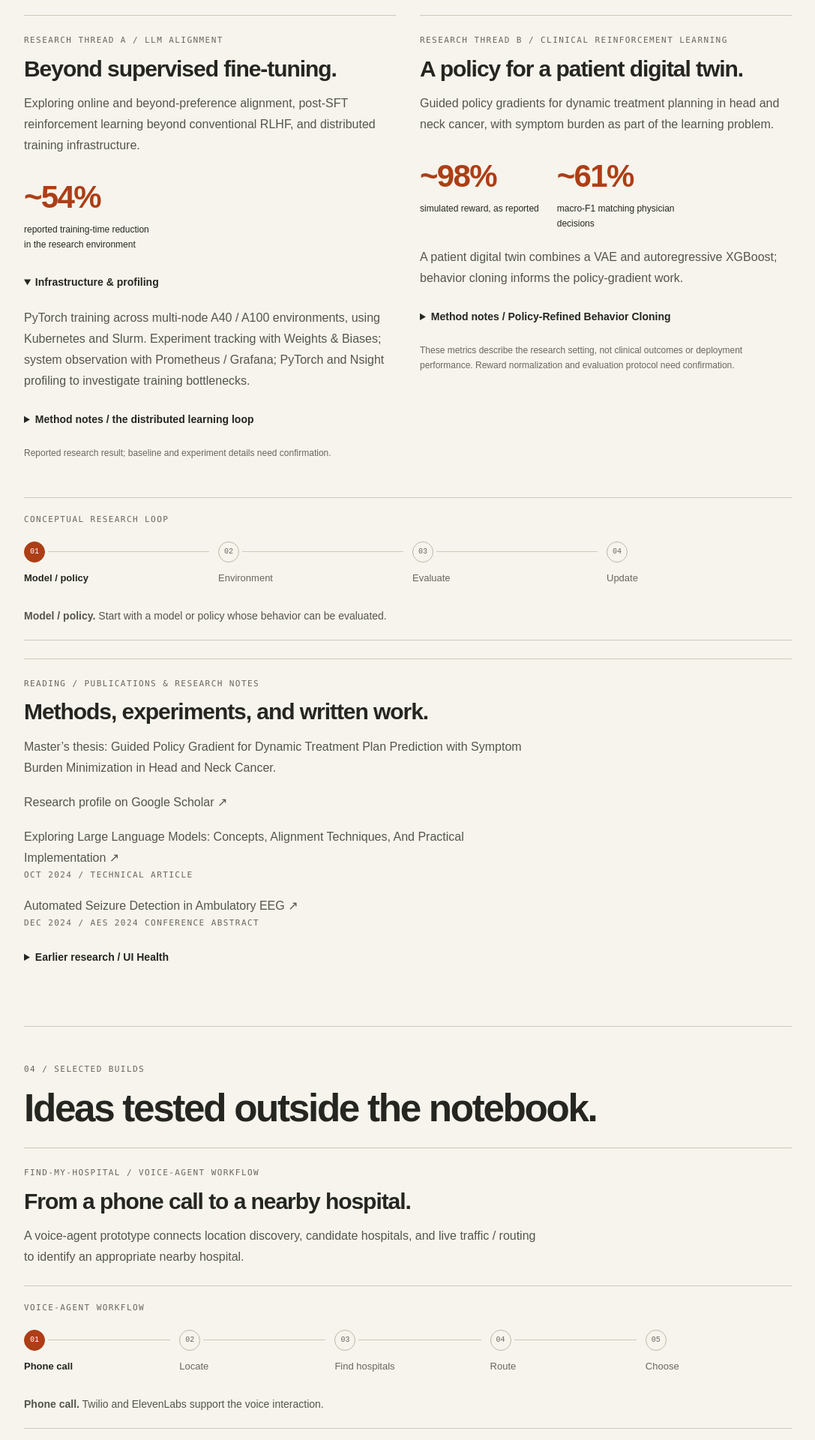
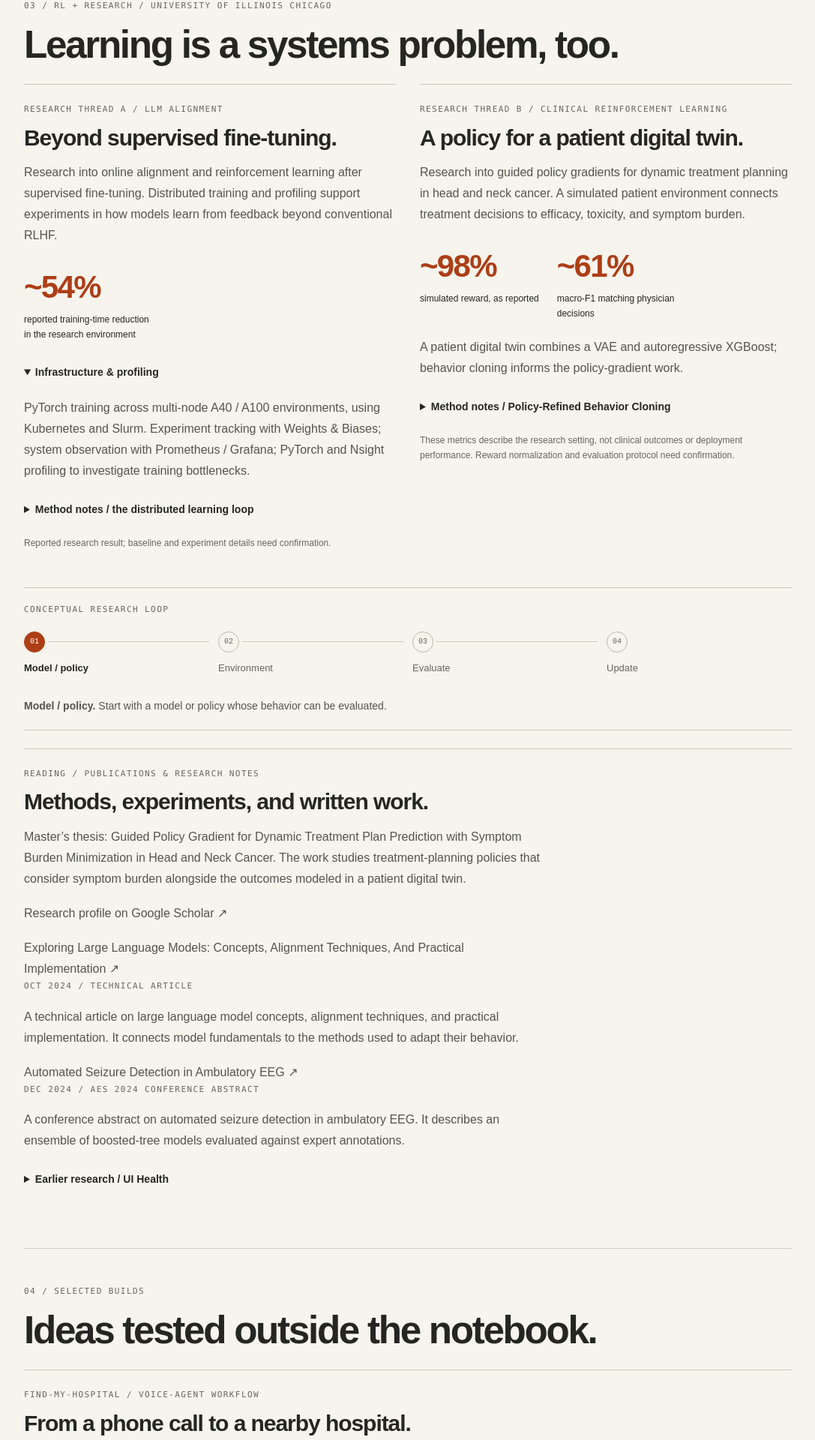
Before and after one commit to Hjhirp/portfolio-website, a React (Create React App) app: page / in a window 1280 px wide. Shown: the part 3580-5500 px from the top of the page at 75% size, without its empty margins (96-1183 px from the left). Built offline with nearby package versions, Linux system fonts and the light colour scheme.

Commit message:
Add consistent descriptions and project case-study links

```diff
--- a/src/App.tsx
+++ b/src/App.tsx
@@ -9,16 +9,17 @@ import {
 import { GlobalStyles } from "./styles/theme";
 import Layout from "./components/layout/Layout";
 import HomePage from "./pages/HomePage";
+import ProjectDetailPage from "./pages/ProjectDetailPage";
 import { useCV } from "./utils/cvUtils";
 function ScrollToSection() {
-  const { hash } = useLocation();
+  const { hash, pathname } = useLocation();
   useEffect(() => {
     if (hash) {
       document.getElementById(hash.slice(1))?.scrollIntoView();
     } else {
       window.scrollTo(0, 0);
     }
-  }, [hash]);
+  }, [hash, pathname]);
   return null;
 }
 export default function App() {
@@ -39,6 +40,7 @@ export default function App() {
               />
             }
           />
+          <Route path="/projects/:slug" element={<ProjectDetailPage />} />
           {Object.entries({
             about: "intro",
             experience: "systems",
--- a/src/components/notebook/Writing.tsx
+++ b/src/components/notebook/Writing.tsx
@@ -68,42 +68,42 @@ const articles = [
       "Why AI-generated API tests pass and catch nothing, and how to fix it",
     date: "September 9, 2026",
     path: "api-test-generation-journey-based-tests",
-    note: "A passing endpoint check can miss a broken resource lifecycle. On stateful journeys, coverage gaps, and keeping intent visible.",
+    note: "Explores why passing endpoint checks can miss a broken resource lifecycle. Describes stateful test journeys that keep coverage gaps and test intent visible.",
     topic: "Stateful testing",
   },
   {
     title: "API testing with AI isn't just Claude's job",
     date: "Updated September 9, 2026",
     path: "api-testing-with-ai-isnt-just-claudes-job",
-    note: "The roles around the model matter: planning, implementation, review, deterministic execution, and repair.",
+    note: "Explores how planning, implementation, review, execution, and repair fit into an AI testing system. Describes why each responsibility needs its own checks around the model.",
     topic: "Agent architecture",
   },
   {
     title: "How to choose the right AI testing tool",
     date: "August 21, 2026",
     path: "best-ai-testing-software",
-    note: "A practical evaluation lens: code ownership, preservation of test intent, and fixes that engineers can review.",
+    note: "Explores how engineering teams can evaluate AI testing tools. Describes practical criteria for code ownership, test intent, and repairs that engineers can review.",
     topic: "Engineering judgment",
   },
   {
     title: "What is AI testing? The complete guide for engineering teams",
     date: "August 4, 2026",
     path: "ai-testing-guide",
-    note: "How generation, execution, and maintenance fit together as an ongoing verification system.",
+    note: "Explores how AI supports test generation, execution, and maintenance. Describes how these capabilities fit together in an ongoing verification workflow.",
     topic: "Testing infrastructure",
   },
   {
     title: "Understanding shadow QA and its impact",
     date: "July 15, 2026",
     path: "shadow-qa",
-    note: "Coverage loses value when it drifts away from the development workflow. On maintenance and the cost of context switching.",
+    note: "Explores what happens when testing drifts away from the development workflow. Describes the maintenance burden and context switching that make coverage harder to trust.",
     topic: "Reliability in practice",
   },
   {
     title: "Announcing the API Agent",
     date: "June 25, 2026",
     path: "announcing-the-api-agent",
-    note: "Journey-based tests, explicit reasons for skipped coverage, and a runner that separates execution from model reasoning.",
+    note: "Introduces the API Agent and its approach to journey-based testing. Describes explicit coverage gaps and a runner that separates execution from model reasoning.",
     topic: "Product systems",
   },
 ];
--- a/src/pages/HomePage.tsx
+++ b/src/pages/HomePage.tsx
@@ -1,5 +1,6 @@
 import React from "react";
 import styled from "styled-components";
+import { Link } from "react-router-dom";
 import Writing from "../components/notebook/Writing";
 import { CVData } from "../utils/cvUtils";
 import {
@@ -364,6 +365,7 @@ export default function HomePage({
               </p>
             </details>
             <small>MCP · knowledge graphs · n8n · Dify · Neo4j</small>
+            <p><Link to="/projects/agentpod">Read project details ↗</Link></p>
           </Entry>
           <Entry>
             <Label>Mercor / ML Engineer, Contract / Sep–Dec 2025</Label>
@@ -384,6 +386,7 @@ export default function HomePage({
             <small>
               LLM trajectories · experiment execution · self-evaluation
             </small>
+            <p><Link to="/projects/mercor">Read project details ↗</Link></p>
           </Entry>
         </Grid>
         <Entry>
@@ -408,6 +411,7 @@ export default function HomePage({
           <small>
             Hybrid RAG · reranking · structured tools · Python · AWS
           </small>
+            <p><Link to="/projects/quin">Read project details ↗</Link></p>
         </Entry>
       </NotebookSection>
       <NotebookSection
@@ -421,9 +425,10 @@ export default function HomePage({
             <Label>Research thread A / LLM alignment</Label>
             <h3>Beyond supervised fine-tuning.</h3>
             <p>
-              Exploring online and beyond-preference alignment, post-SFT
-              reinforcement learning beyond conventional RLHF, and distributed
-              training infrastructure.
+              Research into online alignment and reinforcement learning after
+              supervised fine-tuning. Distributed training and profiling support
+              experiments in how models learn from feedback beyond conventional
+              RLHF.
             </p>
             <Metric>
               <div>
@@ -471,8 +476,9 @@ export default function HomePage({
             <Label>Research thread B / Clinical reinforcement learning</Label>
             <h3>A policy for a patient digital twin.</h3>
             <p>
-              Guided policy gradients for dynamic treatment planning in head and
-              neck cancer, with symptom burden as part of the learning problem.
+              Research into guided policy gradients for dynamic treatment planning
+              in head and neck cancer. A simulated patient environment connects
+              treatment decisions to efficacy, toxicity, and symptom burden.
             </p>
             <Metric>
               <div>
@@ -546,6 +552,8 @@ export default function HomePage({
           <p>
             Master’s thesis: Guided Policy Gradient for Dynamic Treatment Plan
             Prediction with Symptom Burden Minimization in Head and Neck Cancer.
+            The work studies treatment-planning policies that consider symptom
+            burden alongside the outcomes modeled in a patient digital twin.
           </p>
           <p>
             <a
@@ -564,7 +572,8 @@ export default function HomePage({
                 p.title.startsWith("Automated"),
             )
             .map((p) => (
-              <p key={p.title}>
+              <div key={p.title}>
+                <p>
                 <a href={p.link}>{p.title} ↗</a>{" "}
                 <Label>
                   {p.date} /{" "}
@@ -572,7 +581,13 @@ export default function HomePage({
                     ? "Technical article"
                     : "AES 2024 conference abstract"}
                 </Label>
-              </p>
+                </p>
+                <p>
+                  {p.title.startsWith("Exploring")
+                    ? "A technical article on large language model concepts, alignment techniques, and practical implementation. It connects model fundamentals to the methods used to adapt their behavior."
+                    : "A conference abstract on automated seizure detection in ambulatory EEG. It describes an ensemble of boosted-tree models evaluated against expert annotations."}
+                </p>
+              </div>
             ))}
           <details>
             <summary>Earlier research / UI Health</summary>
@@ -601,9 +616,9 @@ export default function HomePage({
           <Label>Find-My-Hospital / voice-agent workflow</Label>
           <h3>From a phone call to a nearby hospital.</h3>
           <p>
-            A voice-agent prototype connects location discovery, candidate
-            hospitals, and live traffic / routing to identify an appropriate
-            nearby hospital.
+            A voice-agent prototype helps a caller find a nearby hospital.
+            Location discovery, hospital candidates, and live traffic and
+            routing evidence inform the workflow’s recommendation.
           </p>
           <Pipeline
             title="Voice-agent workflow"
@@ -648,8 +663,9 @@ export default function HomePage({
             <Label>Notey / multimodal memory</Label>
             <h3>Keep the context, not just the transcript.</h3>
             <p>
-              An AI memory companion combining audio transcription, synchronized
-              photos, summaries, and session replay.
+              An AI memory companion that captures audio and photos in a shared
+              timeline. Transcription, summaries, and session replay help revisit
+              an event while preserving its original context.
             </p>
             <details>
               <summary>Capture → transcribe → revisit</summary>
@@ -670,12 +686,13 @@ export default function HomePage({
             <Label>AI chess / model experiment</Label>
             <h3>Sequence modeling meets move selection.</h3>
             <p>
-              A 12-layer GPT-2-style decoder, trained using 48 A10 GPUs and
-              reward fine-tuning. Reported move-prediction results: 60% Top-1 /
-              85% Top-5.
+              A GPT-2-style decoder explores chess move prediction through
+              sequence modeling and reward fine-tuning. The experiment connects
+              distributed training to evaluation of candidate move predictions.
             </p>
             <small>
-              Prediction accuracy is specific to the reported experiment; it
+              Reported experiment: 12 layers, 48 A10 GPUs, 60% Top-1 and 85% Top-5
+              move prediction. Prediction accuracy is specific to this setting; it
               does not establish playing strength.
             </small>
             <details>
@@ -686,6 +703,7 @@ export default function HomePage({
                 violations.
               </p>
             </details>
+            <p><Link to="/projects/ai-chess">Read project details ↗</Link></p>
           </Entry>
         </Grid>
       </NotebookSection>
@@ -727,16 +745,18 @@ export default function HomePage({
               <Label>Building / Quin + Find-My-Hospital + agentPod</Label>
               <h3>Connect intelligence to decisions.</h3>
               <p>
-                Financial evidence, voice workflows, and a startup prototype for
-                agents that improve the systems they operate.
+                Built systems spanning financial evidence, voice workflows, and
+                natural-language automation. These projects connect model
+                reasoning to tools, execution, and decisions people can inspect.
               </p>
             </Entry>
             <Entry>
               <Label>Recent work / Mercor + Checksum</Label>
               <h3>Make action observable.</h3>
               <p>
-                Long-horizon evaluation, isolated execution, test repair, and
-                feedback loops that expose what the agent did.
+                Worked on long-horizon evaluation, isolated execution, and test
+                repair. Feedback loops connect agent decisions to execution
+                evidence so their behavior can be evaluated and improved.
               </p>
             </Entry>
           </div>
--- /dev/null
+++ b/src/pages/ProjectDetailPage.tsx
@@ -0,0 +1,42 @@
+import React from "react";
+import { Link, useParams } from "react-router-dom";
+import { Page, Entry, Label, NotebookSection } from "../components/notebook/Notebook";
+
+const projects: Record<string, { title: string; category: string; description: string; approach: string; lesson: string }> = {
+  agentpod: {
+    title: "Workflows with a memory of the system.",
+    category: "agentPod / AI cofounder / prototype",
+    description: "A B2B prototype for creating, running, observing, and optimizing workflows from natural language. MCP and a knowledge graph provide context for an agent to improve the workflows it produces.",
+    approach: "Neo4j models workflow knowledge, while MCP connects tools and context. n8n and Dify support execution, with Python and Supabase behind the prototype. The product reached a working prototype with prospective design partners.",
+    lesson: "Workflow generation is the beginning of the problem. Execution history and system context give an agent evidence for deciding what to change on its next attempt.",
+  },
+  mercor: {
+    title: "Long horizons. Deliberate course corrections.", category: "Mercor / ML engineer / contract",
+    description: "Work on long-horizon LLM trajectories around Kaggle tasks. Models inspect progress, reconsider their strategy, and execute experiments within a constrained interaction budget.",
+    approach: "The work captured generated code, execution outputs, and intermediate trajectory information for training and evaluation. Self-evaluation connects the model’s current approach to the evidence produced by an experiment.",
+    lesson: "A useful trajectory shows how a model responds when its initial approach falls short. Intermediate decisions and execution results make that behavior inspectable.",
+  },
+  quin: {
+    title: "Financial decisions grounded in evidence.", category: "Quin / founding engineer",
+    description: "An AI-native wealth-management decision system built around transparent, evidence-grounded support. A React and TypeScript frontend connects to Python services, financial data pipelines, and AWS orchestration.",
+    approach: "Query decomposition feeds sparse and dense retrieval with cross-encoder reranking. Structured financial tools, iterative planning, and answer verification connect retrieved evidence to decisions. Lambda orchestrates services, with RDS and S3 supporting storage.",
+    lesson: "Retrieved information needs a path into a decision that can be inspected. Structured tools and verification help connect an answer to the evidence behind it.",
+  },
+  "ai-chess": {
+    title: "Sequence modeling meets move selection.", category: "AI chess / model experiment",
+    description: "A GPT-2-style decoder explores chess move prediction through sequence modeling and reward fine-tuning. The experiment connects distributed training to evaluation of candidate move predictions.",
+    approach: "The reported experiment used a 12-layer decoder and 48 A10 GPUs, with 60% Top-1 and 85% Top-5 move prediction. These results measure prediction in the experiment’s setting and do not establish playing strength.",
+    lesson: "Predicting a plausible move and playing a strong game answer different evaluation questions. The measurement needs to stay attached to the task it actually tests.",
+  },
+};
+export default function ProjectDetailPage() {
+  const { slug } = useParams();
+  const project = projects[slug || ""];
+  if (!project) return <Page><Entry><h1>Project not found</h1><Link to="/#builds">Return to selected builds →</Link></Entry></Page>;
+  return <Page><NotebookSection id="project-detail" number="Field note" label={project.category} title={project.title}>
+    <Link to="/#systems">← Back to the notebook</Link>
+    <Entry><Label>Overview</Label><p>{project.description}</p></Entry>
+    <Entry><h3>Approach</h3><p>{project.approach}</p></Entry>
+    <Entry><h3>The systems question</h3><p>{project.lesson}</p></Entry>
+  </NotebookSection></Page>;
+}
```
Also changed, not shown: 1 other file (tests, documents, lock files or other folders).
